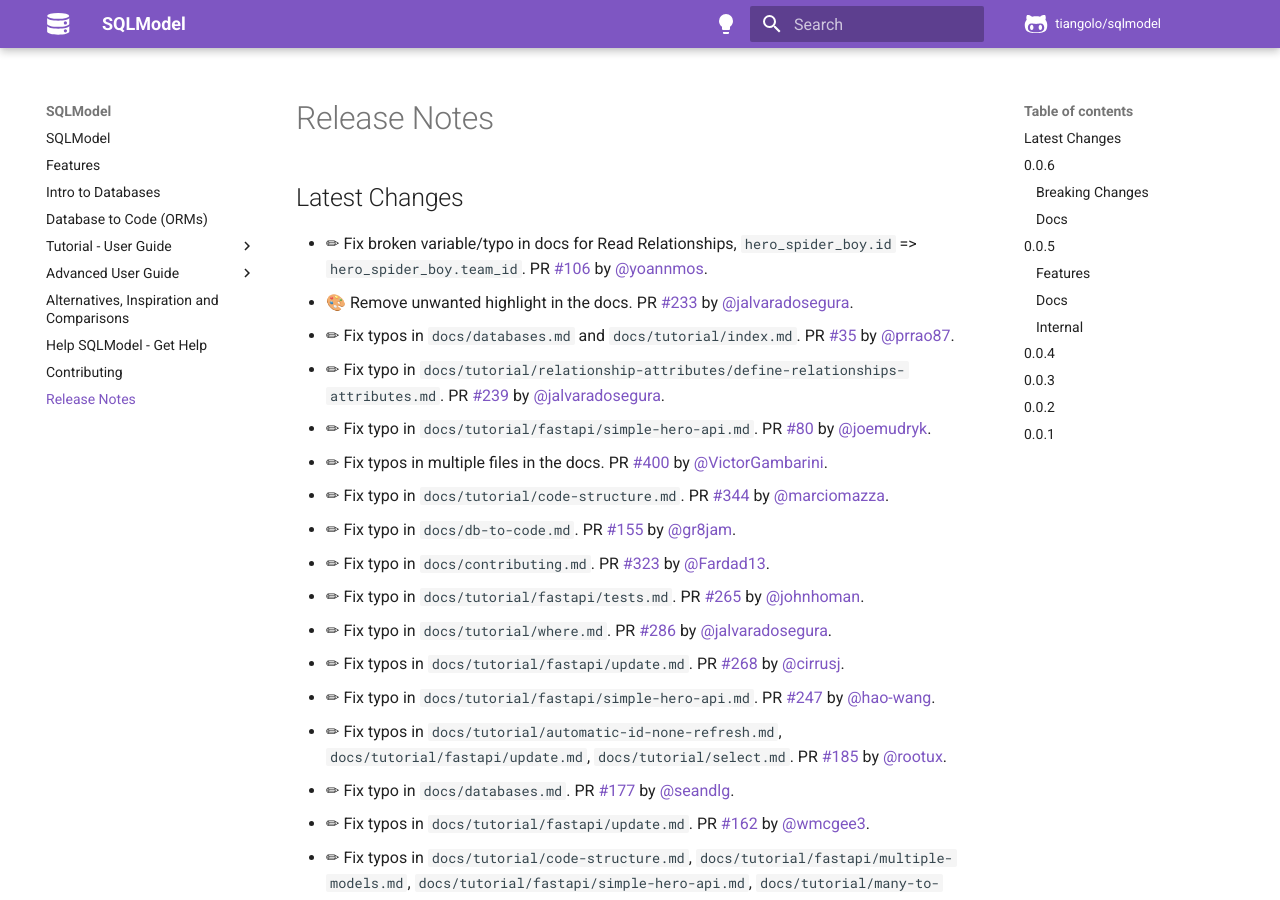
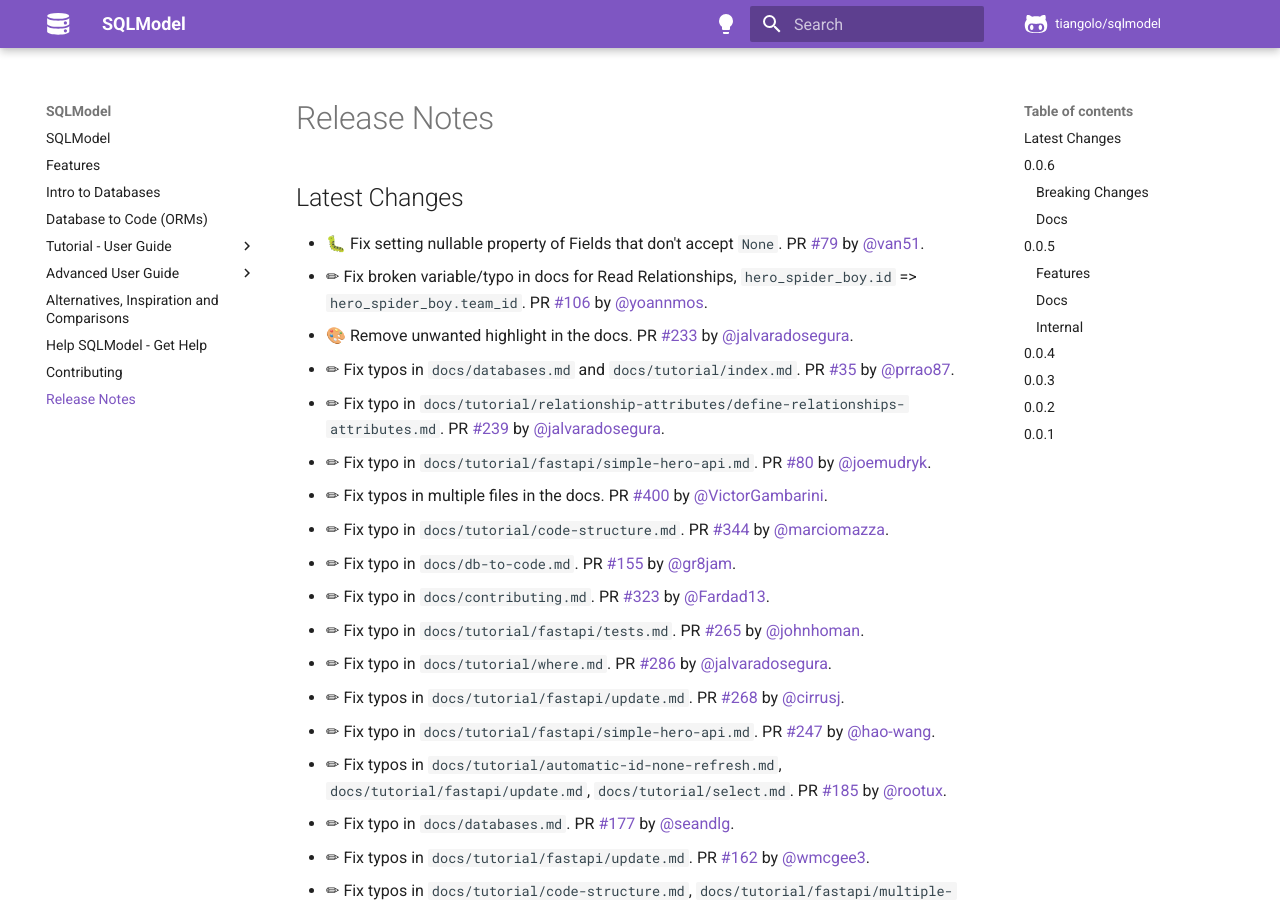
Before and after one commit to sztrakabalint/fastapi-sqlmodel, an MkDocs documentation site: the page built from docs/release-notes.md, in a window 1280 px wide and 900 px high. Built offline with MkDocs 1.6.1 and Material for MkDocs 9.7.7, drawn with Linux system fonts in a browser that asks for light colours; comment, search, counter and statistics services are not loaded.

Commit message:
📝 Update release notes

```diff
--- a/docs/release-notes.md
+++ b/docs/release-notes.md
@@ -2,6 +2,7 @@
 
 ## Latest Changes
 
+* 🐛 Fix setting nullable property of Fields that don't accept `None`. PR [#79](https://github.com/tiangolo/sqlmodel/pull/79) by [@van51](https://github.com/van51).
 * ✏ Fix broken variable/typo in docs for Read Relationships, `hero_spider_boy.id` => `hero_spider_boy.team_id`. PR [#106](https://github.com/tiangolo/sqlmodel/pull/106) by [@yoannmos](https://github.com/yoannmos).
 * 🎨 Remove unwanted highlight in the docs. PR [#233](https://github.com/tiangolo/sqlmodel/pull/233) by [@jalvaradosegura](https://github.com/jalvaradosegura).
 * ✏ Fix typos in `docs/databases.md` and `docs/tutorial/index.md`. PR [#35](https://github.com/tiangolo/sqlmodel/pull/35) by [@prrao87](https://github.com/prrao87).
```
